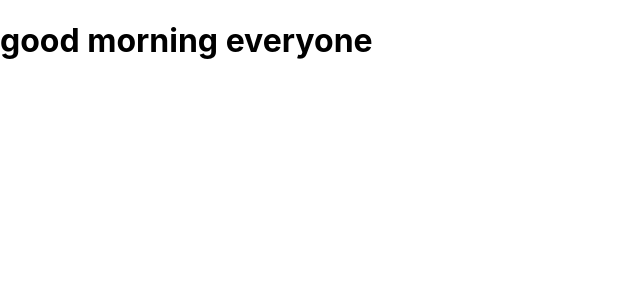
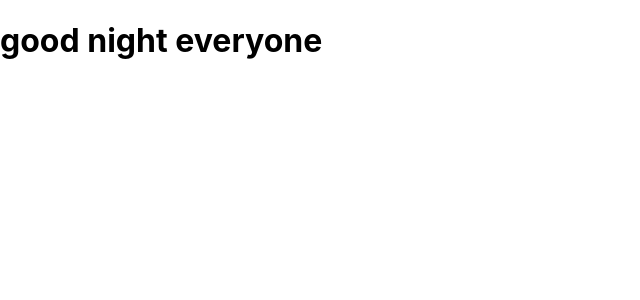
Before and after one commit to srinathambertag/react, a React (Create React App) app in the folder myapp/: page / in a window 1280 px wide. Shown: the top 300 px of the page, without its empty margins (0-640 px from the left). Built offline with nearby package versions, Linux system fonts and the light colour scheme.

Commit message:
codechange

```diff
--- a/myapp/src/App.js
+++ b/myapp/src/App.js
@@ -3,7 +3,7 @@ import './App.css';
 
 function App() {
 	return (
-	<h1> good morning everyone  </h1>
+	<h1> good night everyone  </h1>
 	);
 }
 
```
Also changed, not shown: 2 other files (tests, documents, lock files or other folders).
